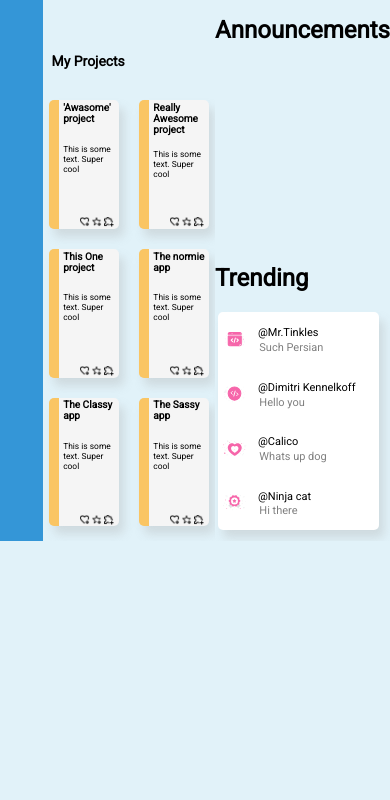
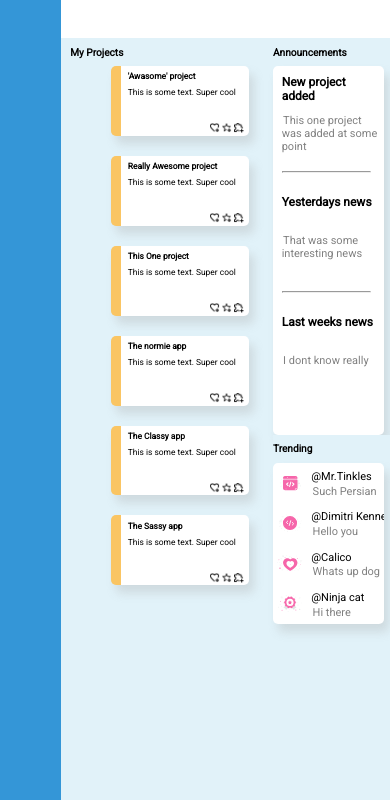
Before and after one commit to Jenziiy/admin-dashboard, a plain HTML site: page index.html in a window 390 px wide. Shown: the part 303-1103 px from the top of the page. Before the commit the page ends 844 px from the top, so only its background shows below. Drawn offline with Linux system fonts and the light colour scheme.

Commit message:
Mega fix for  responsiveness

```diff
--- a/index.html
+++ b/index.html
@@ -30,8 +30,8 @@
           </div>
         </div>
         <div class="child item-4">
-          <span></span>
-          <span><h2>My Projects</h2></span>
+          <div class="text"><h2>My Projects</h2></div>
+          <div class="sub-wrapper">
           <div class="sub-item sub-item1">
             <h3>'Awasome' project</h3>
             <p>This is some text. Super cool</p>
@@ -88,15 +88,34 @@
             </div>
           </div>
         </div>
+      </div>
+      <div class="superchild">
         <div class="child item-5">
           <span><h2>Announcements</h2></span>
-          <div class="announcements">
-
+          <div class="announcement-wrapper">
+            <div class="announcements">
+              <div class="announcements announce-child-1">
+                <h4>New project added</h4>
+                <p>This one project was added at some point
+                  <hr size="2" width="90%">
+                </p>
+              </div>
+              <div class="announcements announce-child-2">
+                <h4>Yesterdays news</h4>
+                <p>That was some interesting news</p>
+                <hr size="2" width="90%">
+              </div>
+              <div class="announcements announce-child-3">
+                <h4>Last weeks news</h4>
+                <p>I dont know really</p>
+              </div>
+            </div>
           </div>
 
         </div>
         <div class="child item-6">
           <span><h2>Trending</h2></span>
+          <div class="trending-wrapper">
           <div class="trending">
             <div class="trending-child-1">
               <img src="./img/codeSquare.svg" alt="codeSquare">
@@ -127,7 +146,9 @@
               </div>
             </div>
           </div>
+          </div>
         </div>
+      </div>
       </div>
     </div>
 </div>
--- a/style.css
+++ b/style.css
@@ -8,36 +8,36 @@ html, body {
 }
 .wrapper {
   display: flex;
-  flex-grow: 1;
+  flex: 1 1 auto;
   justify-content: center;
-  background-color: rgba(20, 18, 18);
+  background-color: rgb(225, 242, 249);
 }
 
 .parent-container {
-  flex: 1 1 100%;
+  flex: 0 1 100%;
   display: grid;
-  width: 75vw;
-  height: 100vh;
   grid-template-areas:  " nav search search"
                         "nav header header"
-                        "nav main announcements"
-                        "nav main trending";
-  grid-template-columns: 1fr 4fr 1fr;
-  grid-template-rows: 0.5fr 1fr 2.5fr 2.5fr;
+                        "nav main sidebar"
+                        "nav main sidebar";
+  grid-template-columns: 1fr 3.5fr 1fr;
+  grid-template-rows: 0.5fr 1fr 5fr;
 }
 
 .child {
-  background-color: whitesmoke;
+  background-color: white;
 }
 
 .item-1 {
   grid-area: nav;
   background-color: rgb(52, 150, 215);
+  min-height: 100vh;
 }
 
 .item-2 {
   grid-area: search;
   display: flex;
+  flex: 1 1 auto;
   padding: 1.5em;
   padding-left: 50px;
 }
@@ -82,43 +82,43 @@ html, body {
   display: flex;
   flex-wrap: wrap;
   flex: 1 1 auto;
-  width: 100%;
-  gap: 20px;
-  justify-content: center;
-  align-content: center;
+  justify-content: flex-start;
+  align-content: flex-start;
   grid-template-columns: repeat(2,1fr);
   grid-template-rows: 1fr 3fr 1fr;
 }
 span {
   min-height: 10px;
 }
-.item-4 span {
+.item-4 .text {
   display: flex;
   width: 100%;
   padding: 0;
   margin: 0;
-  padding-left: 5%;
+  padding-left: 4.5%;
   align-items: flex-end;
   font-size: max(1.1vw, 1.1vh);
 }
 
-.item-5 span, .item-6 span {
+.item-5 span, .item-6 span, .item-4 .text {
   display: flex;
   width: 100%;
   justify-self: flex-start;
 }
 .sub-item {
-  flex: 0 1 30%;
   display: grid;
-  width: min(40%,300px);
-  height: min(23%, 180px);
-  background-color: whitesmoke;
+  /* width: min(35vw,300px);
+  height: min(17.5vh, 180px); */
+  width: min(30vw, 30vh);
+  height: min(15vw, 15vh);
+  background-color: white;
+  margin-bottom: 20px;
   align-content: center;
   align-items: center;
   border-left: 10px solid rgb(250, 197, 99);
   border-radius: 5px;
   box-shadow: 5px 8px 10px rgb(165, 164, 164, 0.3);
-  padding: 1% 2.5% 1% 2.5%;
+  padding: 5% 3% 3% 5%;
   grid-template-rows: 1fr 3fr 1fr;
 }
 .sub-item > p, .sub-item > h3 {
@@ -126,30 +126,34 @@ margin: 0%;
 grid-column: 1 span 2;
 flex: 0 1 0;
 }
-
+.sub-item > h3 {
+  font-size: max(1vw, 1vh);
+}
+h2, h3 {
+  font-size: max(1.2vw, 1.2vh);
+}
 h3 {
-  font-size: max(1.2vw, 1.2vh);
   padding-bottom: 5%;
 }
 p {
   font-size: max(1vw, 1vh);
 }
+.superchild {
+  grid-area: sidebar;
+  display: flex;
+  flex-direction: column;
 
+}
 .item-5 {
- grid-area: announcements;
  display: flex;
  flex-wrap: wrap;
- flex: 1 1 auto;
 }
 
 .item-6 {
-  grid-area: trending;
   display: flex;
   flex-wrap: wrap;
-  flex: 1 1 auto;
-  display: flex;
-  justify-content: center;
-  align-content: center;
+  justify-content: flex-start;
+  align-content: flex-start;
 }
 
 .item-4, .item-5, .item-6, .search, :root {
@@ -207,10 +211,8 @@ button {
   box-shadow: 5px 8px 10px rgb(165, 164, 164, 0.3);
   background-color: white;
   grid-template-rows: repeat(4,1fr);
-  height: min(80%,390px);
-  width: min(92%, 300px);
+  width: min(30vw, 30vh);
   border-radius: 5px;
-  margin-bottom: max(4.3vh, 0.1vw);
   margin-right: 5%;
 }
 
@@ -236,5 +238,68 @@ button {
 .trending h4 {
 font-weight: 500;
 font-size: min(11px, (max(1.9vw, 1.9vh)));
+}
+.sub-wrapper {
+  display: grid;
+  flex-flow: row wrap;
+  grid-template-columns: repeat(2, 1fr);
+  grid-template-rows: auto;
+  column-gap: 30px;
+  align-self: center;
+  justify-content: center;
+  margin-left: 50px;
+}
+
+.item-5 {
+  display: flex;
+  align-content: flex-start;
+}
+
+.announcement-wrapper {
+  display: flex;
+  width: min(30vw, 30vh);
+  box-shadow: 5px 8px 10px rgb(165, 164, 164, 0.3);
+  margin-right: 5%;
+  border-radius: 5px;
+  background-color: white;
+
+ }
+ .announcements {
+  display: grid;
+  grid-template-rows: repeat(3,1fr);
+  margin: 5% 2.5% 0% 5%;
+  padding: 1.5% 1.5% 1.5% 1.5%;
+}
+.announcements > * {
+margin:0;
 
 }
+hr {
+  align-self: center;
+}
+
+.announcements p {
+  font-size: min(11px, (max(1.9vw, 1.9vh)));
+  text-indent: 0.13em;
+  font-weight: 100;
+  color:gray;
+}
+.announcements h4 {
+  font-size: min(12px, (max(2vw, 2vh)));
+}
+
+
+.trending-wrapper {
+  display: flex;
+  flex: 1 1 auto;
+  justify-content: flex-start;
+}
+
+@media only screen and (max-width: 1300px) {
+.sub-wrapper{
+  display:  flex;
+  flex-wrap: wrap;
+  justify-content: flex-start;
+  margin-right: 20px;
+}
+}
```
